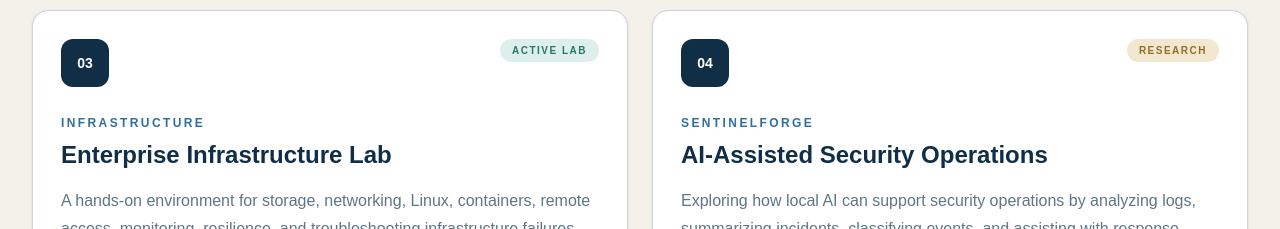
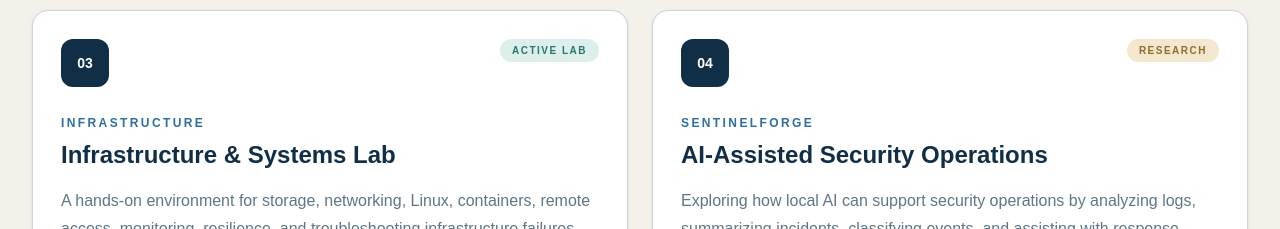
Before and after one commit to BTCyberSecurity/brandontate-portfolio, a Next.js app: page / in a window 1280 px wide. Shown: the part 2480-2709 px from the top of the page. Built offline with nearby package versions, Linux system fonts and the light colour scheme.

Commit message:
Rename infrastructure project

```diff
--- a/src/app/projects/enterprise-infrastructure/page.tsx
+++ b/src/app/projects/infrastructure-systems/page.tsx
@@ -203,7 +203,7 @@ export const metadata = {
     "A hands-on infrastructure lab built around TrueNAS, ZFS, Linux, containers, media services, networking, storage, troubleshooting, and recovery.",
 };
 
-export default function EnterpriseInfrastructurePage() {
+export default function InfrastructureSystemsPage() {
   return (
     <main className="min-h-screen bg-[#F4F1EA] text-[#102F46]">
       <Header />
--- a/src/data/projects.ts
+++ b/src/data/projects.ts
@@ -51,7 +51,7 @@ export const projects: Project[] = [
     href: "/projects/private-ai-infrastructure",
   },
   {
-    title: "Enterprise Infrastructure Lab",
+    title: "Infrastructure & Systems Lab",
     shortTitle: "Infrastructure",
     description:
       "A hands-on environment for storage, networking, Linux, containers, remote access, monitoring, resilience, and troubleshooting infrastructure failures.",
@@ -65,7 +65,7 @@ export const projects: Project[] = [
       "Docker",
       "Networking",
     ],
-    href: "/projects/enterprise-infrastructure",
+    href: "/projects/infrastructure-systems",
   },
   {
     title: "AI-Assisted Security Operations",
```
